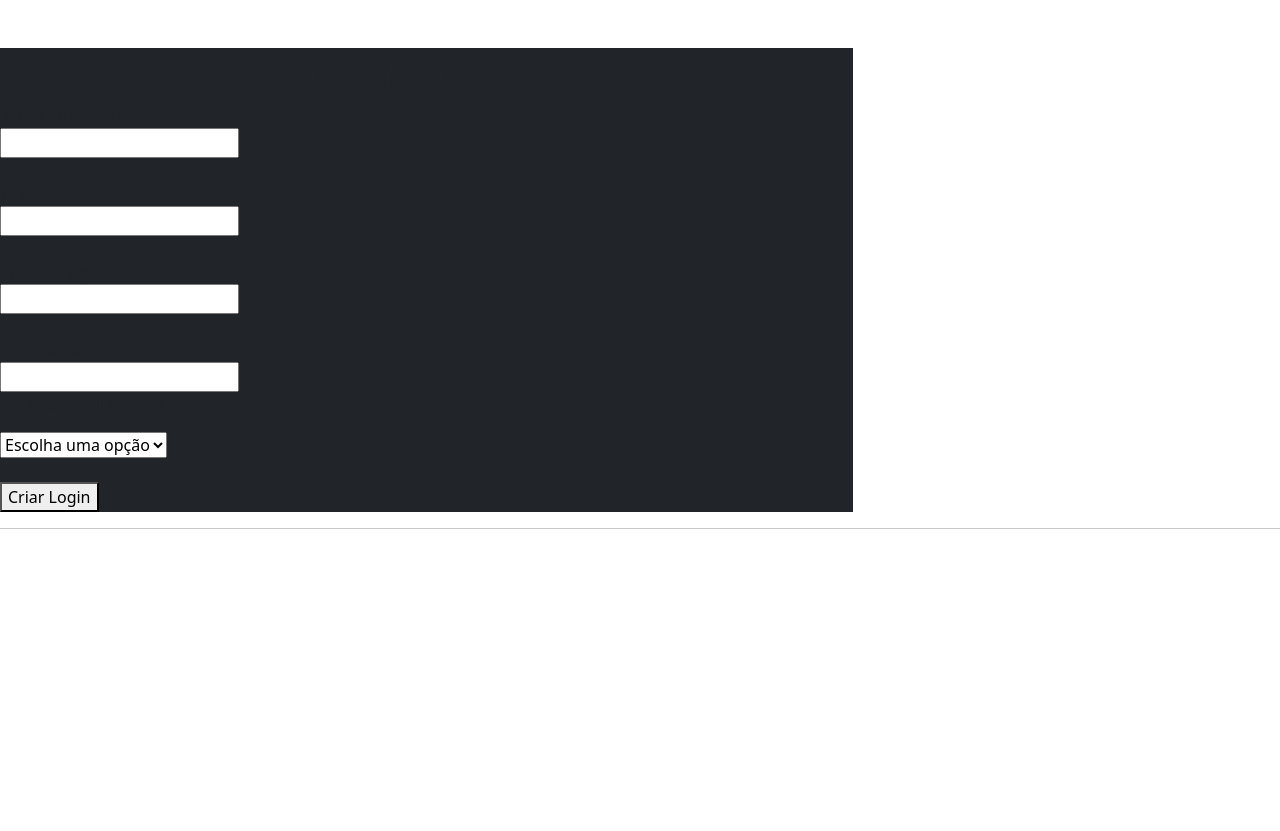
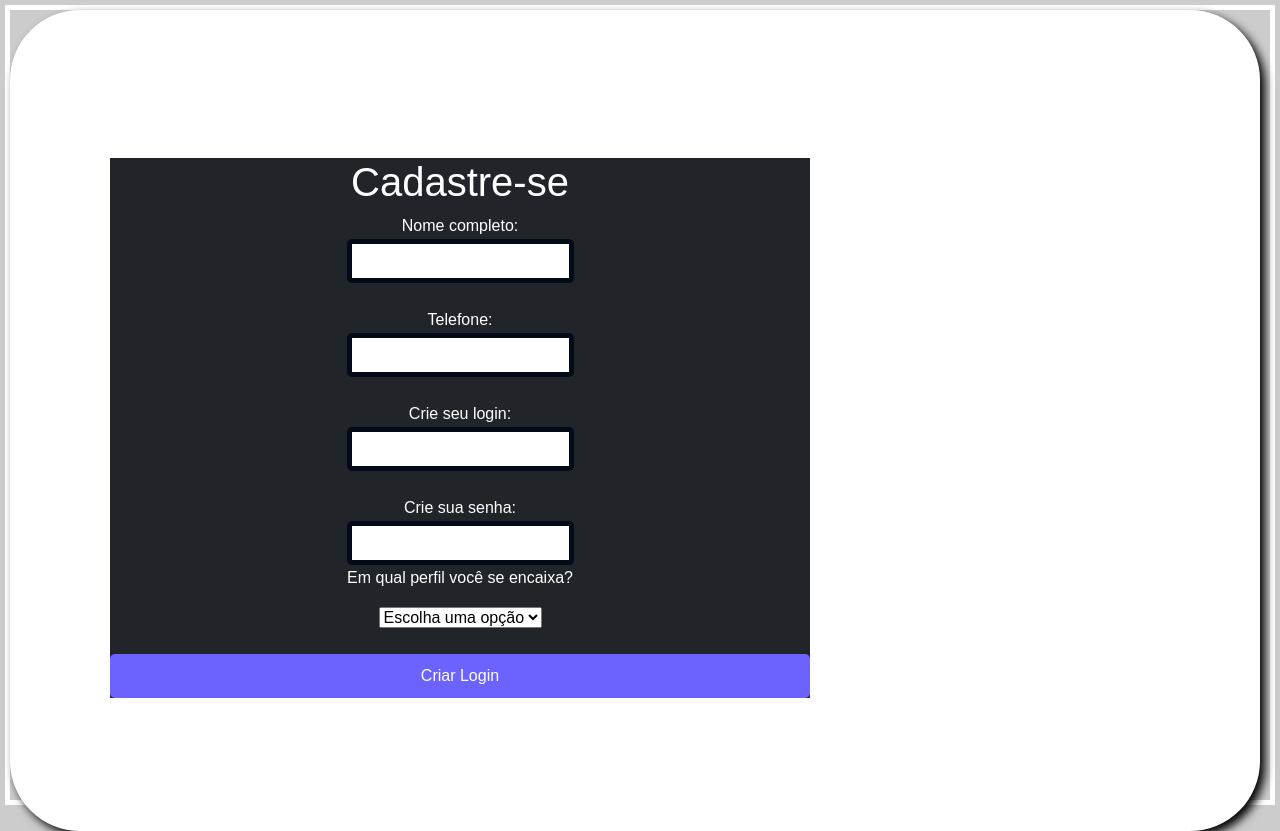
Before and after one commit to krz1128/pi-corretores, a Next.js app: page /cadastro_usuario in a window 1280 px wide. Before the commit the page ends 800 px from the top, so only its background shows below. Built offline with nearby package versions, Linux system fonts and the light colour scheme.

Commit message:
Página Cadastro (css para corrigir)

```diff
--- /dev/null
+++ b/app/cadastro_usuario/cadastro_usuario.css
@@ -0,0 +1,43 @@
+
+
+body {
+    background-color: #cccccc;
+    color: white;
+    font-family: "Montserrat", sans-serif;
+    flex-direction: row;
+    justify-content: center;
+    align-items: center;
+    height: 100vh;
+    margin: 5px;
+    border: 5px solid ;
+
+
+}
+
+input {
+    width: 100%;
+    padding: 5px;
+    margin: 1px 0;
+    border-radius: 5px;
+    border: 5px solid #040B18;
+}
+
+button {
+    width: 100%;
+    padding: 10px;
+    background-color: #6C63FF;
+    border: none;
+    border-radius: 5px;
+    color: white;
+    cursor: pointer;
+    transition: 0.3s;
+}
+
+.menuSuperior{
+    background-color: #fff;
+    text-align: center;
+    margin:  0px 10px 30px 0px;
+    padding: 100px;
+    border-radius: 70px ;
+    box-shadow: 5px 5px 10px black;
+}
--- a/app/cadastro_usuario/page.js
+++ b/app/cadastro_usuario/page.js
@@ -1,3 +1,5 @@
+import "./cadastro_usuario.css"
+
 export default function CadastroUsuario() {
     return (
         <div>
```
